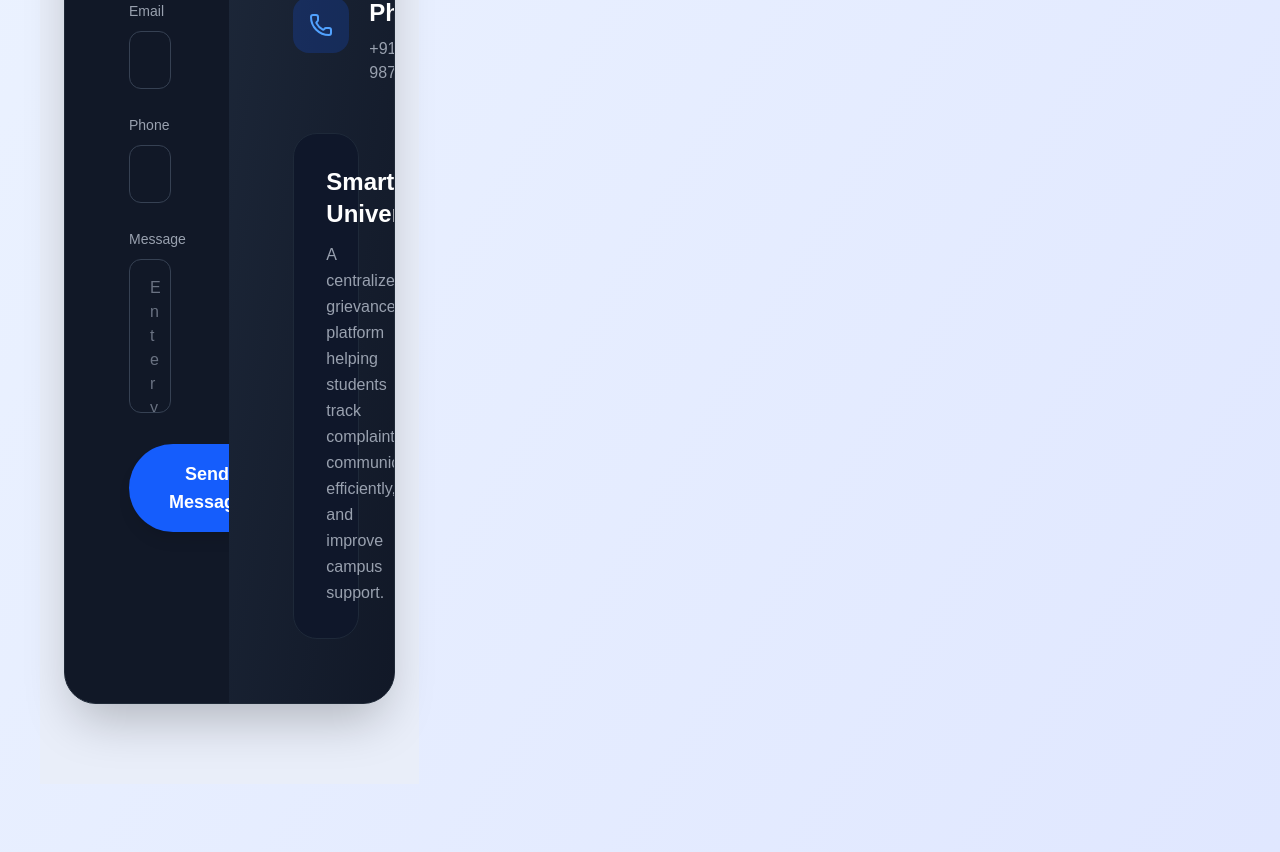
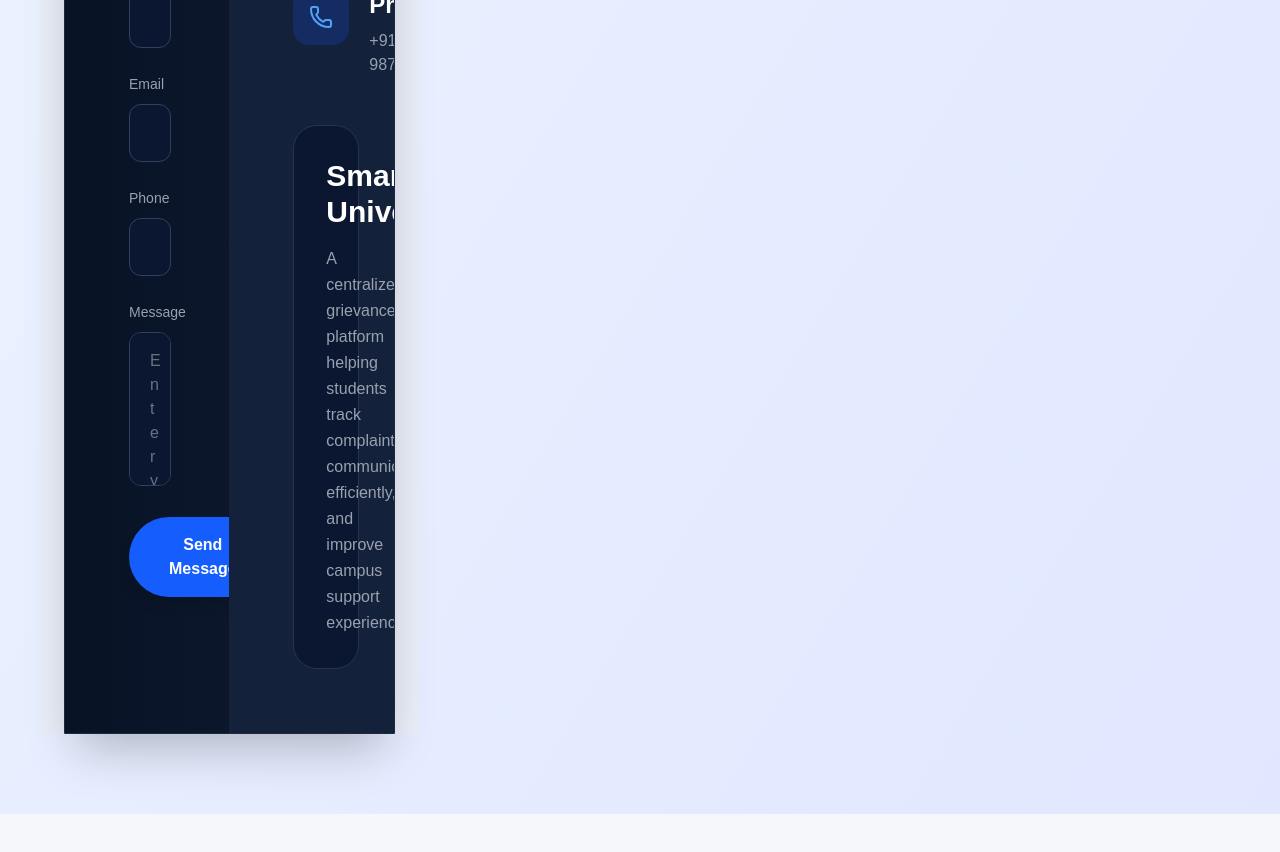
Before and after one commit to A-Saxena27/Grievance-Management-System, a React app in the folder frontend/: page / in a window 1280 px wide. Shown: the part 1280-2132 px from the top of the page. After the commit the page ends 2094 px from the top, so only its background shows below. Built offline with nearby package versions, Linux system fonts and the light colour scheme; the HTML template or start-up script is replaced by a standard one.

Commit message:
contact section

```diff
--- a/frontend/src/components/ContactSection.jsx
+++ b/frontend/src/components/ContactSection.jsx
@@ -2,13 +2,11 @@ import { Mail, Phone, MapPin } from "lucide-react";
 
 export default function ContactSection() {
   return (
-    <section className="w-full bg-[#e9eef9] py-20 px-6 flex justify-center">
-      <div className="w-full max-w-7xl">
-        {/* CONTACT CONTAINER */}
-        <div className="bg-[#111827] rounded-[32px] overflow-hidden shadow-2xl border border-[#1f2937]">
-          <div className="grid lg:grid-cols-2">
+    <section className="w-full bg-[#e9eef9] px-6 pb-0 pt-20">
+      <div className="w-full rounded-t-[40px] overflow-hidden bg-gradient-to-r from-[#071225] to-[#111c32] shadow-2xl border border-[#1e293b]">
+        <div className="grid lg:grid-cols-2 min-h-[650px]">
           {/* LEFT SIDE */}
-            <div className="p-10 md:p-16">
+          <div className="p-10 md:p-16 flex flex-col justify-center">
             <h1 className="text-5xl font-bold text-white mb-12">
               Get in touch.
             </h1>
@@ -20,7 +18,7 @@ export default function ContactSection() {
                 <input
                   type="text"
                   placeholder="Name"
-                    className="w-full mt-2 bg-transparent border border-gray-700 rounded-xl px-5 py-4 text-white placeholder:text-gray-500 outline-none focus:border-blue-500 transition-all"
+                  className="w-full mt-2 bg-[#0b1730] border border-[#30415f] rounded-xl px-5 py-4 text-white placeholder:text-gray-500 outline-none focus:border-blue-500 transition-all"
                 />
               </div>
 
@@ -30,7 +28,7 @@ export default function ContactSection() {
                 <input
                   type="email"
                   placeholder="Email"
-                    className="w-full mt-2 bg-transparent border border-gray-700 rounded-xl px-5 py-4 text-white placeholder:text-gray-500 outline-none focus:border-blue-500 transition-all"
+                  className="w-full mt-2 bg-[#0b1730] border border-[#30415f] rounded-xl px-5 py-4 text-white placeholder:text-gray-500 outline-none focus:border-blue-500 transition-all"
                 />
               </div>
 
@@ -40,7 +38,7 @@ export default function ContactSection() {
                 <input
                   type="text"
                   placeholder="Phone Number"
-                    className="w-full mt-2 bg-transparent border border-gray-700 rounded-xl px-5 py-4 text-white placeholder:text-gray-500 outline-none focus:border-blue-500 transition-all"
+                  className="w-full mt-2 bg-[#0b1730] border border-[#30415f] rounded-xl px-5 py-4 text-white placeholder:text-gray-500 outline-none focus:border-blue-500 transition-all"
                 />
               </div>
 
@@ -50,13 +48,13 @@ export default function ContactSection() {
                 <textarea
                   rows="5"
                   placeholder="Enter your message"
-                    className="w-full mt-2 bg-transparent border border-gray-700 rounded-xl px-5 py-4 text-white placeholder:text-gray-500 outline-none focus:border-blue-500 transition-all resize-none"
+                  className="w-full mt-2 bg-[#0b1730] border border-[#30415f] rounded-xl px-5 py-4 text-white placeholder:text-gray-500 outline-none focus:border-blue-500 transition-all resize-none"
                 />
               </div>
 
               <button
                 type="submit"
-                  className="bg-blue-600 hover:bg-blue-700 transition-all text-white px-10 py-4 rounded-full text-lg font-semibold shadow-lg"
+                className="bg-blue-600 hover:bg-blue-700 transition-all text-white px-10 py-4 rounded-full font-semibold shadow-lg"
               >
                 Send Message
               </button>
@@ -64,24 +62,24 @@ export default function ContactSection() {
           </div>
 
           {/* RIGHT SIDE */}
-            <div className="bg-gradient-to-br from-[#1e293b] to-[#111827] p-10 md:p-16 flex flex-col justify-center">
+          <div className="bg-[#14213b] p-10 md:p-16 flex flex-col justify-center">
             <div className="space-y-12">
+              {/* ADDRESS */}
               <div className="flex items-start gap-5">
                 <div className="bg-blue-600/20 p-4 rounded-2xl">
                   <MapPin className="text-blue-400" size={24} />
                 </div>
 
                 <div>
-                    <h3 className="text-2xl font-semibold text-white">
-                      Address
-                    </h3>
+                  <h3 className="text-2xl font-semibold text-white">Address</h3>
 
-                    <p className="text-gray-400 mt-2 leading-relaxed">
+                  <p className="text-gray-400 mt-2">
                     KIIT University, Bhubaneswar, Odisha, India
                   </p>
                 </div>
               </div>
 
+              {/* EMAIL */}
               <div className="flex items-start gap-5">
                 <div className="bg-blue-600/20 p-4 rounded-2xl">
                   <Mail className="text-blue-400" size={24} />
@@ -96,6 +94,7 @@ export default function ContactSection() {
                 </div>
               </div>
 
+              {/* PHONE */}
               <div className="flex items-start gap-5">
                 <div className="bg-blue-600/20 p-4 rounded-2xl">
                   <Phone className="text-blue-400" size={24} />
@@ -108,18 +107,17 @@ export default function ContactSection() {
                 </div>
               </div>
 
-                {/* EXTRA CARD */}
-                <div className="mt-10 bg-[#0f172a] border border-gray-800 rounded-3xl p-8">
-                  <h2 className="text-2xl font-bold text-white mb-3">
+              {/* INFO CARD */}
+              <div className="bg-[#0b1730] border border-[#26344d] rounded-3xl p-8 mt-10">
+                <h2 className="text-3xl font-bold text-white mb-4">
                   Smart University
                 </h2>
 
                 <p className="text-gray-400 leading-relaxed">
                   A centralized grievance platform helping students track
                   complaints, communicate efficiently, and improve campus
-                    support.
+                  support experience.
                 </p>
-                </div>
               </div>
             </div>
           </div>
```
Lines whose indentation alone changed are shown as unchanged.
